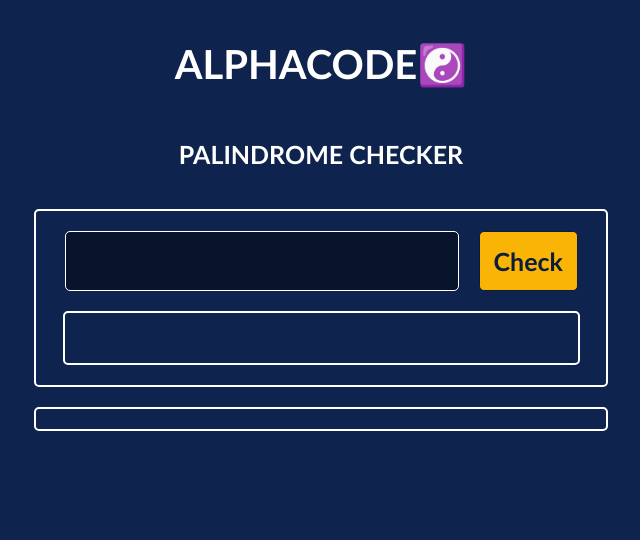
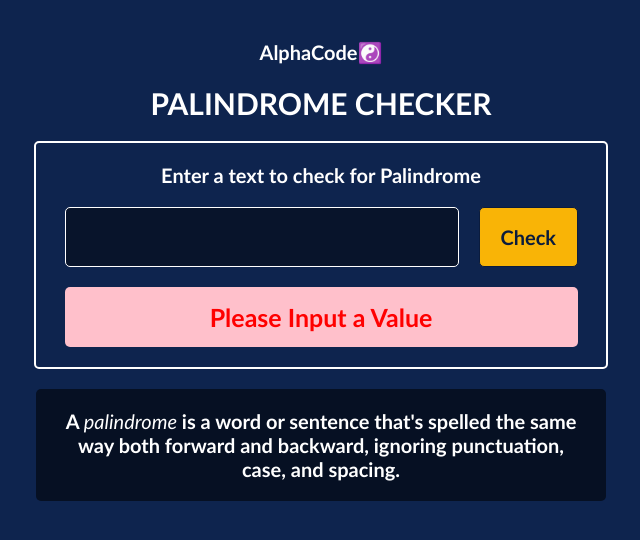
Before and after one commit to Ekojoecovenant/FreeCodeCamp-Projects, a plain HTML site: page JavaScript Algorithms and Data Structures/Palindrome Checker/index.html in a window 1280 px wide. Both pictures are taken after a click on the button "Check". Shown: the whole page, without its empty margins (319-959 px from the left). Drawn offline with Linux system fonts and the light colour scheme.

Commit message:
Completed Palindrome Checker
I completed the design and structure for this project. Also added and edited its JavaScript code for better functionality. Fixed bugs. Removed unused or unneeded lines of codes.

```diff
--- a/JavaScript Algorithms and Data Structures/Palindrome Checker/index.html
+++ b/JavaScript Algorithms and Data Structures/Palindrome Checker/index.html
@@ -10,9 +10,10 @@
 
 <body>
     <div class="main">
-        <p class="author">ALPHACODE☯️</p>
+        <p class="author">AlphaCode☯️</p>
         <p>PALINDROME CHECKER</p>
         <div class="checker">
+            <p class="child">Enter a text to check for Palindrome</p>
             <div class="sub-check">
                 <input type="text" id="text-input">
                 <button id="check-btn" onclick="start()">Check</button>
@@ -22,7 +23,9 @@
             </div>
         </div>
         <div class="instruction">
-
+            A <em style="font-weight: 100;">palindrome</em> is a word or sentence that's spelled the same way both
+            forward and backward, ignoring
+            punctuation, case, and spacing.
         </div>
     </div>
 
--- a/JavaScript Algorithms and Data Structures/Palindrome Checker/script.js
+++ b/JavaScript Algorithms and Data Structures/Palindrome Checker/script.js
@@ -1,5 +1,28 @@
+function start() {
+  let enteredText = document.getElementById("text-input").value;
+  let output = document.getElementById("result");
+
+  if (enteredText === "") {
+    output.style.display = "block";
+    error(output);
+    output.innerText = "Please Input a Value";
+  } else {
+    let checked = palindrome(enteredText);
+    output.style.display = "block";
+
+    if (checked == true) {
+      output.innerText = isP(output, enteredText);
+    } else {
+      output.innerText = isNotP(output, enteredText);
+    }
+  }
+}
+
 function palindrome(str) {
   let alphaArr = str.match(/[a-zA-Z0-9]/g);
+  if (alphaArr === null) {
+    return true;
+  }
   return loop(alphaArr);
 }
 
@@ -27,4 +50,25 @@ function isLowerCase(string) {
   }
 }
 
+// ERROR STYLE HANDLING
+
+function isP(value, checked) {
+  value.style.color = "white";
+  value.style.background = "hsl(219, 70%, 8%)";
+  //   value.style.background = "unset";
+  return `${checked} is a palindrome`;
+}
+
+function isNotP(value, checked) {
+  value.style.color = "white";
+  //   value.style.background = "unset";
+  value.style.background = "hsl(219, 70%, 8%)";
+  return `${checked} is not a palindrome`;
+}
+
+function error(value) {
+  value.style.color = "red";
+  value.style.background = "pink";
+}
+
 // Designed by Ekojoe Covenant Lemom AKA AlphaCode☯️
--- a/JavaScript Algorithms and Data Structures/Palindrome Checker/styles.css
+++ b/JavaScript Algorithms and Data Structures/Palindrome Checker/styles.css
@@ -1,17 +1,3 @@
-@font-face {
-    font-family: 'Acme';
-    src: url('../font/Acme-Regular.ttf') format('truetype');
-    /* font-weight: 300; */
-    font-style: normal;
-}
-
-@font-face {
-    font-family: 'Poppins';
-    src: url('../font/Poppins-Regular.ttf') format('truetype');
-    /* font-weight: 300; */
-    font-style: normal;
-}
-
 * {
     margin: 0;
     padding: 0;
@@ -53,13 +39,12 @@ div {
     height: 60%;
     padding: 10px 0;
     margin: 10px 0;
-    /* flex-direction: row; */
 }
 
 
 p {
-    font-size: 25px;
-    margin: 30px 0;
+    font-size: 30px;
+    margin: 10px 0;
     text-align: center;
 }
 
@@ -72,39 +57,45 @@ p {
 }
 
 .author {
-    font-size: 40px;
-    margin-bottom: 20px;
+    font-size: 20px;
+    margin-bottom: 10px;
     margin-top: 40px;
 }
 
 .result {
     width: 90%;
-    height: 30px;
     margin: 10px;
     font-size: 25px;
-    padding: 10px 0;
+    padding: 15px 0;
     text-align: center;
-    /* display: none; */
+    display: none;
+    border: unset;
 }
 
 .instruction {
     max-width: 95%;
     width: 95%;
-    height: 20%;
     margin: 10px;
-    font-size: 25px;
-    padding: 10px 0;
+    font-size: 20px;
+    padding: 20px;
+    box-sizing: border-box;
     text-align: center;
+    background-color: hsl(219, 70%, 8%);
+    border: unset;
+    display: unset;
+}
+
+.child {
+    font-size: 20px;
+    width: 90%;
 }
 
 input {
     width: 80%;
     height: 60px;
     border-radius: 5px;
-    /* border: none; */
     margin: 10px 10px 10px 0;
     font-size: 25px;
-
     border: 1px solid white;
     background-color: hsl(219, 70%, 10%);
     color: white;
@@ -116,13 +107,8 @@ button {
     width: 20%;
     height: 60px;
     border-radius: 5px;
-    /* border: none; */
-
     margin: 10px 0 10px 10px;
-    font-size: 25px;
-}
-
-button {
+    font-size: 20px;
     color: hsl(219, 70%, 14%);
     border: 1px solid hsl(219, 70%, 14%);
     background-color: hsl(43, 95%, 50%);
@@ -136,3 +122,17 @@ button:hover {
 button:active {
     background-color: hsl(43, 95%, 40%);
 }
+
+@media (max-width: 720px) {
+    .sub-check {
+        flex-direction: column;
+    }
+
+    input {
+        width: 90%;
+    }
+
+    button {
+        width: 40%;
+    }
+}
```
